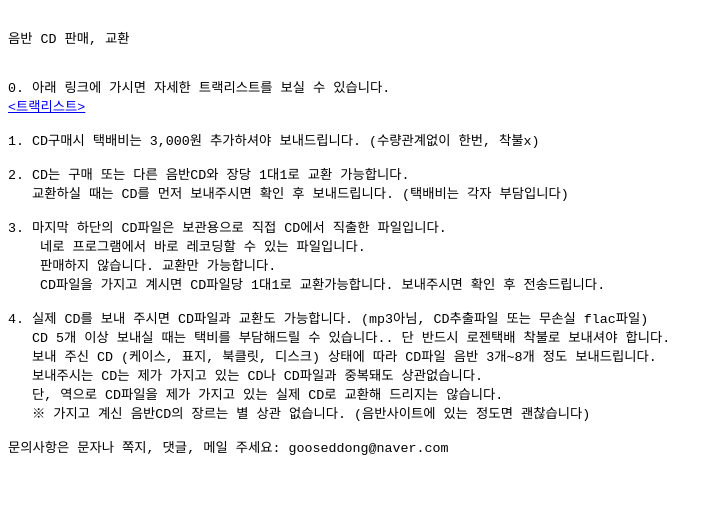
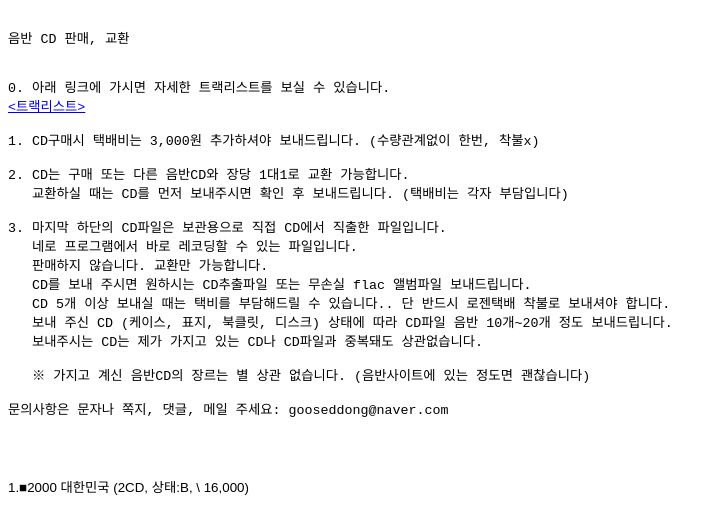
Before and after one commit to gooseddong/sell, a plain HTML site: page index.html in a window 1280 px wide. Shown: the top 506 px of the page, without its empty margins (0-722 px from the left). Drawn offline with Linux system fonts and the light colour scheme; grey boxes are pictures that could not be loaded.

Commit message:
Update index.html

```diff
--- a/index.html
+++ b/index.html
@@ -30,15 +30,13 @@
    교환하실 때는 CD를 먼저 보내주시면 확인 후 보내드립니다. (택배비는 각자 부담입니다)
 
 3. 마지막 하단의 CD파일은 보관용으로 직접 CD에서 직출한 파일입니다.
-    네로 프로그램에서 바로 레코딩할 수 있는 파일입니다.
-    판매하지 않습니다. 교환만 가능합니다.
-    CD파일을 가지고 계시면 CD파일당 1대1로 교환가능합니다. 보내주시면 확인 후 전송드립니다.
-
-4. 실제 CD를 보내 주시면 CD파일과 교환도 가능합니다. (mp3아님, CD추출파일 또는 무손실 flac파일)
+   네로 프로그램에서 바로 레코딩할 수 있는 파일입니다.
+   판매하지 않습니다. 교환만 가능합니다.
+   CD를 보내 주시면 원하시는 CD추출파일 또는 무손실 flac 앨범파일 보내드립니다.
    CD 5개 이상 보내실 때는 택비를 부담해드릴 수 있습니다.. 단 반드시 로젠택배 착불로 보내셔야 합니다.
-   보내 주신 CD (케이스, 표지, 북클릿, 디스크) 상태에 따라 CD파일 음반 3개~8개 정도 보내드립니다.
+   보내 주신 CD (케이스, 표지, 북클릿, 디스크) 상태에 따라 CD파일 음반 10개~20개 정도 보내드립니다.
    보내주시는 CD는 제가 가지고 있는 CD나 CD파일과 중복돼도 상관없습니다.
-   단, 역으로 CD파일을 제가 가지고 있는 실제 CD로 교환해 드리지는 않습니다.
+
    ※ 가지고 계신 음반CD의 장르는 별 상관 없습니다. (음반사이트에 있는 정도면 괜찮습니다)
 
 문의사항은 문자나 쪽지, 댓글, 메일 주세요: gooseddong@naver.com
```
